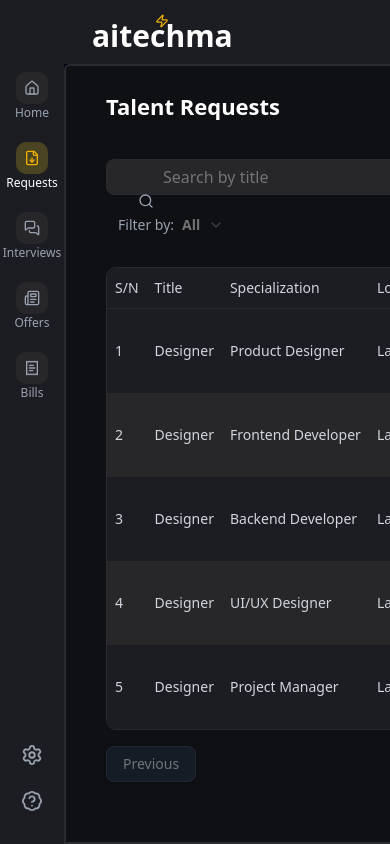
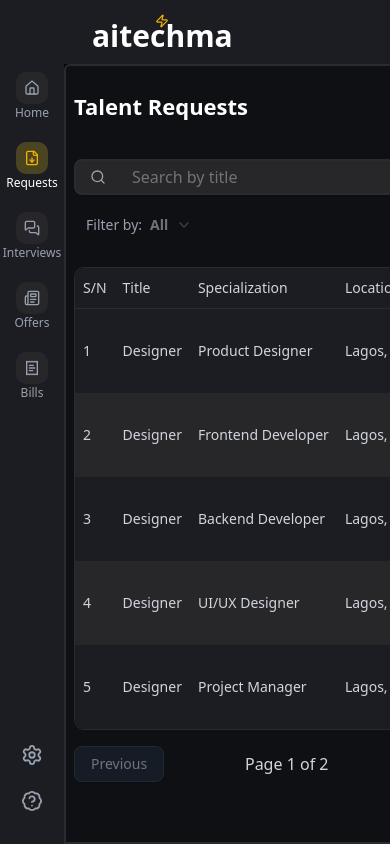
Before and after one commit to NwaforArinze/aitechma, a React (Vite) app: page /requests in a window 390 px wide. Built offline with nearby package versions, Linux system fonts and the light colour scheme.

Commit message:
Fix mobile responsiveness

```diff
--- a/src/Component/Header.jsx
+++ b/src/Component/Header.jsx
@@ -33,7 +33,7 @@ const Header = () => {
             <MenuItems
               transition
               anchor="bottom end"
-              className="w-52 mt-5 origin-top-right rounded-lg border border-white/5 bg-white/5 p-1 text-sm/6 text-white transition duration-100 ease-out [--anchor-gap:--spacing(1)] focus:outline-none data-closed:scale-95 data-closed:opacity-0"
+              className="w-52 mt-5 origin-top-right rounded-lg border border-white/5 bg-zinc-700 p-1 text-sm/6 text-white transition duration-100 ease-out [--anchor-gap:--spacing(1)] focus:outline-none data-closed:scale-95 data-closed:opacity-0 "
             >
               <MenuItem>
                 <button className="group flex w-full items-center gap-2 rounded-lg px-3 py-1.5 data-focus:bg-white/10">
--- a/src/Component/RequestTable.jsx
+++ b/src/Component/RequestTable.jsx
@@ -168,12 +168,13 @@ export default function TalentTable() {
   );
 
   return (
-    <div>
+    <div className="w-full">
       {/* Scrollable Table Wrapper */}
       <div className="relative py-6 flex flex-col md:flex-row justify-between gap-3">
+        <div className="relative w-full">
           <Search
             size={16}
-          className="absolute left-8 top-1/2 -translate-y-1/2 text-gray-400 pointer-events-none"
+            className="absolute left-4 top-1/2 -translate-y-1/2 text-gray-400 pointer-events-none"
           />
           <Input
             placeholder="Search by title"
@@ -182,8 +183,9 @@ export default function TalentTable() {
               setSearch(e.target.value);
               setPage(1);
             }}
-          className="md:w-6/7 bg-zinc-800 text-gray-300 pl-14 border border-[#2A2B31]"
+            className="w-[96%]  bg-zinc-800 text-gray-300 pl-14 border-[2px] border-[#2A2B31]"
           />
+        </div>
 
         <Select
           value={statusFilter}
@@ -219,9 +221,10 @@ export default function TalentTable() {
         </Select>
       </div>
 
-      <div className="relative max-h-[600px] overflow-y-auto rounded-lg border border-[#2A2B31]">
-        {/* Table */}
-        <Table>
+      <div className="relative max-h-[600px] overflow-y-auto border border-[#2A2B31] rounded-lg">
+        {/* Horizontal Scroll Wrapper */}
+        <div className="w-full overflow-x-auto">
+          <Table className="min-w-[1000px] w-full">
             <TableHeader className="bg-[#1C1D22] z-10 p-2">
               <TableRow className="border-b-[#2A2B31]">
                 <TableHead className="text-gray-300">S/N</TableHead>
@@ -249,7 +252,9 @@ export default function TalentTable() {
                       rowIndex % 2 === 0 ? "bg-[#1C1D22]" : "bg-zinc-800"
                     } hover:bg-gray-700`}
                   >
-                  <TableCell className="text-gray-300 py-8">{row.id}</TableCell>
+                    <TableCell className="text-gray-300 py-8">
+                      {row.id}
+                    </TableCell>
                     <TableCell className="text-gray-300 py-8">
                       {row.title}
                     </TableCell>
@@ -262,15 +267,20 @@ export default function TalentTable() {
                     <TableCell className="text-gray-300">
                       {row.seniority}
                     </TableCell>
-                  <TableCell className="text-gray-300">{row.minYear}</TableCell>
+                    <TableCell className="text-gray-300">
+                      {row.minYear}
+                    </TableCell>
                     <TableCell className="text-gray-300">{row.type}</TableCell>
                     <TableCell className="text-gray-300">{row.mode}</TableCell>
                     <TableCell className="text-gray-300">
                       {row.schedule}
                     </TableCell>
-                  <TableCell className="text-gray-300">${row.minPay}</TableCell>
-                  <TableCell className="text-gray-300">{row.maxPay}</TableCell>
-
+                    <TableCell className="text-gray-300">
+                      ${row.minPay}
+                    </TableCell>
+                    <TableCell className="text-gray-300">
+                      {row.maxPay}
+                    </TableCell>
                     <TableCell className="text-right text-gray-300">
                       <div className="inline-flex items-center justify-end gap-2">
                         <SquarePen />
@@ -283,13 +293,17 @@ export default function TalentTable() {
                 ))
               ) : (
                 <TableRow>
-                <TableCell colSpan={3} className="text-center text-gray-400">
+                  <TableCell
+                    colSpan={12}
+                    className="text-center text-gray-400 py-4"
+                  >
                     No results found
                   </TableCell>
                 </TableRow>
               )}
             </TableBody>
           </Table>
+        </div>
       </div>
 
       {/* Pagination  */}
--- a/src/Component/shared/Layout.jsx
+++ b/src/Component/shared/Layout.jsx
@@ -11,7 +11,7 @@ const layout = () => {
         <div className="flex-shrink-0">
           <Header />
         </div>
-        <div className="flex-1 overflow-y-auto p-6 border-[2px] border-[#2A2B31] rounded-t-sm bg-[#0F1014]">
+        <div className="flex-1 overflow-y-auto px-2 py-6 md:p-6 border-[2px] border-[#2A2B31] rounded-t-sm bg-[#0F1014]">
           {<Outlet />}
         </div>
       </div>
--- a/src/Component/talent/ProfileHeader.jsx
+++ b/src/Component/talent/ProfileHeader.jsx
@@ -5,7 +5,7 @@ const ProfileHeader = ({ avatar, name, role }) => {
         <span className="text-sm text-yellow-400">Home </span>
         <span className="text-gray-500">/ {name}</span>
       </div>
-      <div className="flex justify-between items-center">
+      <div className="flex flex-col md:flex-row justify-between items-start md:items-center">
         <div className="flex items-center gap-4">
           <div>
             <img src={avatar} alt={name} className="w-12 h-12 rounded-full" />
@@ -15,7 +15,7 @@ const ProfileHeader = ({ avatar, name, role }) => {
             <p className="text-sm">{role}</p>
           </div>
         </div>
-        <button className="bg-yellow-400 text-black font-bold px-4 py-2 rounded-lg hover:bg-yellow-500 transition cursor-pointer">
+        <button className="bg-yellow-400 text-black font-bold px-4 py-2 rounded-lg hover:bg-yellow-500 transition cursor-pointer md:mt-0 mt-4">
           Shortlist for interview
         </button>
       </div>
--- a/src/pages/Home.jsx
+++ b/src/pages/Home.jsx
@@ -38,13 +38,13 @@ const Home = () => {
     },
   ];
   return (
-    <div className="text-white z-10 mx-4 space-y-4">
+    <div className="text-white z-10 md:mx-4 space-y-4">
       <Topbar />
       <Notifications
         message="We are currently reviewing your profile. You will be notified once you
         are verified"
       />
-      <div className="w-[94%] grid grid-cols-1 lg:grid-cols-4 gap-4">
+      <div className="w-full md:w-[94%] grid grid-cols-1 lg:grid-cols-4 gap-4">
         <SummaryCard
           value="4"
           title="Talent Requests"
--- a/src/pages/Interviews.jsx
+++ b/src/pages/Interviews.jsx
@@ -3,7 +3,7 @@ import { NavLink, Outlet } from "react-router-dom";
 
 const Interviews = () => {
   return (
-    <div className="text-white w-full px-4">
+    <div className="text-white w-[400px] md:w-full md:px-4">
       <h2 className="text-2xl font-semibold mb-4">Interviews</h2>
 
       {/* Tabs */}
--- a/src/pages/Requests.jsx
+++ b/src/pages/Requests.jsx
@@ -3,9 +3,9 @@ import RequestTable from "../Component/RequestTable";
 
 const Requests = () => {
   return (
-    <div className="text-white w-full px-4">
+    <div className="text-white w-[400px] md:w-full md:px-4">
       <h3 className="text-[22px] font-semibold mb-3">Talent Requests</h3>
-      <RequestTable />
+      <RequestTable className="overflow-x-auto" />
     </div>
   );
 };
--- a/src/pages/TalentProfile.jsx
+++ b/src/pages/TalentProfile.jsx
@@ -16,7 +16,7 @@ const TalentProfile = () => {
   return (
     <div className="space-y-6">
       <ProfileHeader role={t.role} name={t.name} avatar={t.avatar} />
-      <div className="flex w-full gap-6">
+      <div className="flex flex-col md:flex-row w-full gap-6">
         <WorkNature
           className="flex-[1.9]"
           jobType={t.jobType}
@@ -38,7 +38,7 @@ const TalentProfile = () => {
           stacks={t.stacks}
         />
       </div>
-      <div className="flex w-full gap-6">
+      <div className="flex flex-col md:flex-row w-full gap-6">
         <WorkExperience className="flex-[2]" experiences={t.workExperience} />
         <LinksCard className="flex-[1]" cardLinks={t.links} />
       </div>
```
Also changed, not shown: src/Component/TalentTable.jsx (+5 -3 lines). Lines whose indentation alone changed are shown as unchanged.
